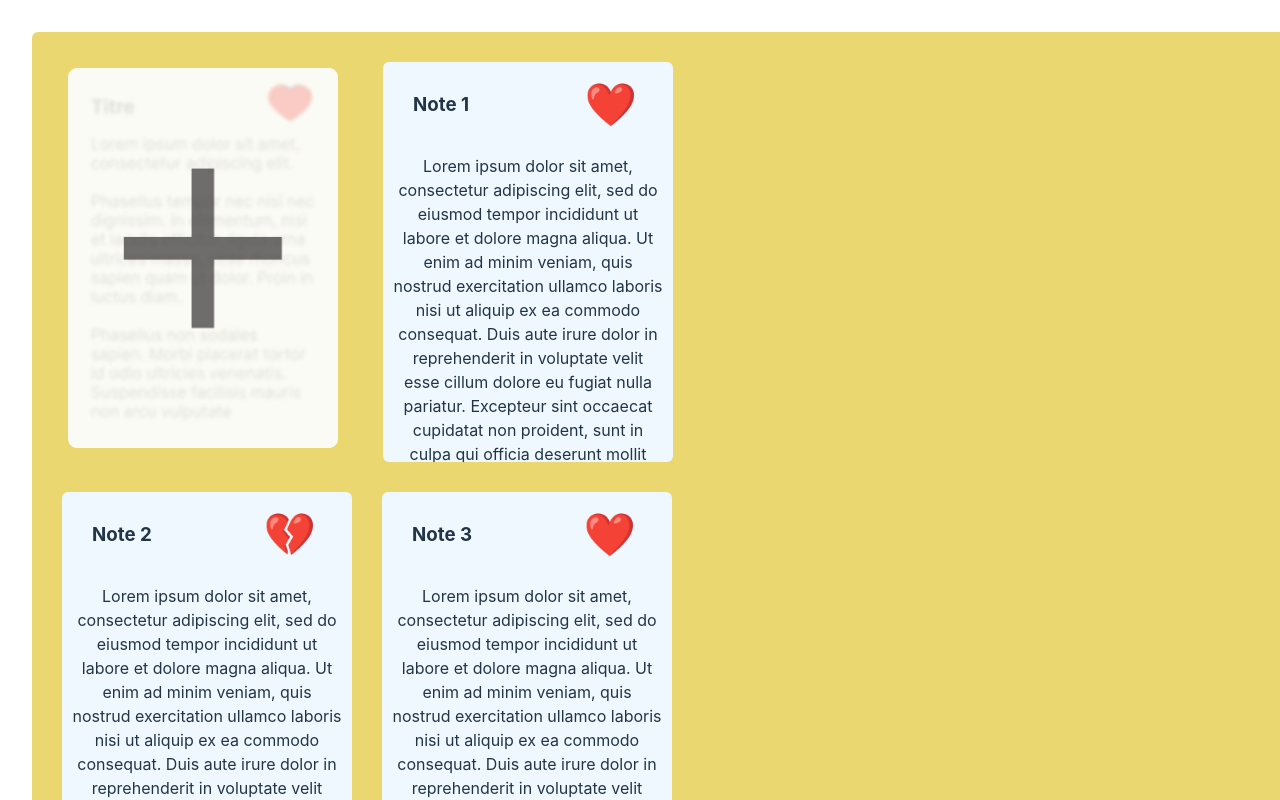
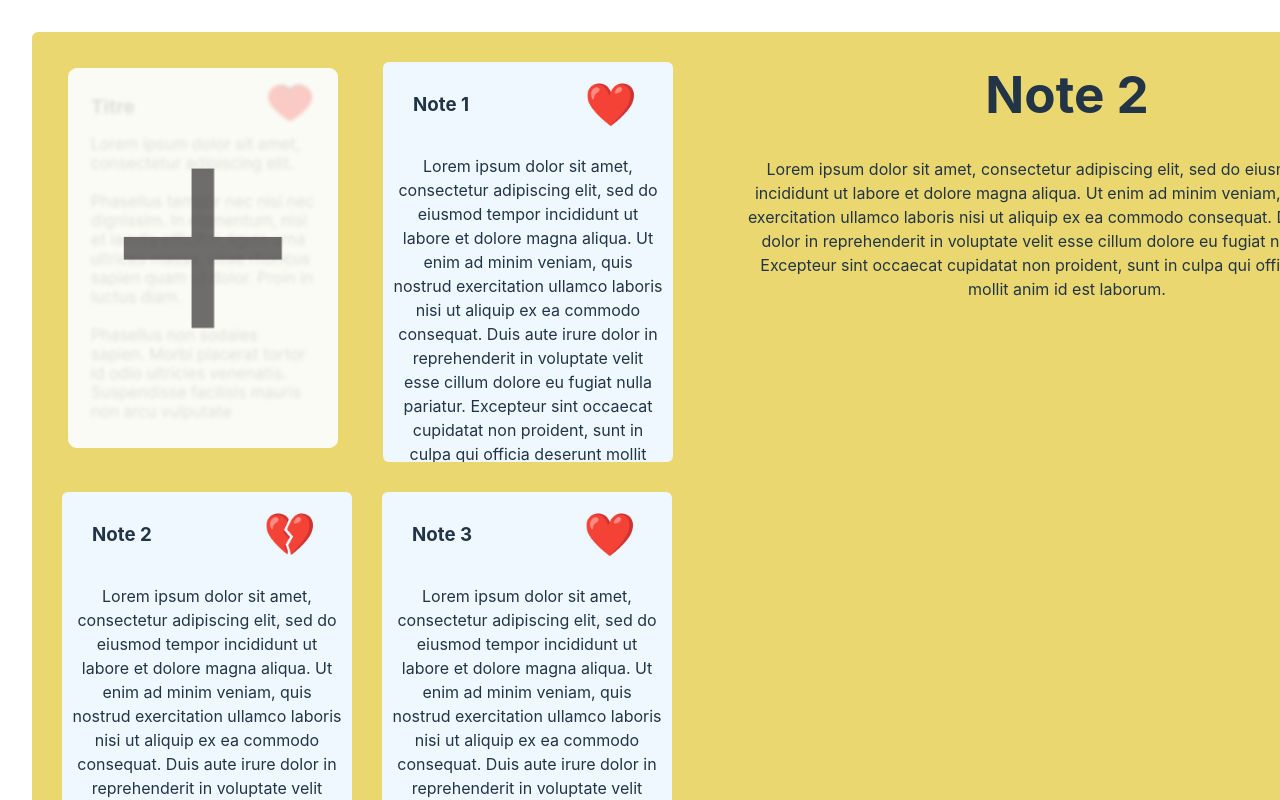
Before and after one commit to sodrar/app-note-adrar, a React (Vite) app: page / in a window 1280 px wide. Shown: the top 800 px of the page. Built offline with nearby package versions, Linux system fonts and the light colour scheme.

Commit message:
Display component implemented

```diff
--- a/src/App.css
+++ b/src/App.css
@@ -71,3 +71,12 @@
   padding: 6px;
   margin-right: 9px;
 }
+
+.display {
+  flex-basis: 50%;
+  margin-right: 80px;
+}
+
+.notes {
+  flex-basis: 50%;
+}
--- a/src/App.jsx
+++ b/src/App.jsx
@@ -2,6 +2,7 @@ import { useState } from 'react'
 import './App.css'
 import { Note } from './components/Note/Note';
 import add from './assets/Notenote_template.png'
+import { Display } from './components/Display/Display';
 
 function App() {
 
@@ -42,6 +43,8 @@ function App() {
     return <Note setMyNotes={setMyNotes} note={note} notes={[...myNotes]} key={i} />
   });
 
+  const [current, setCurrent] = useState(1)
+
   return (
     <div className="app-container">
       <div className='notes'>
@@ -49,7 +52,7 @@ function App() {
         {notesElements}
       </div>
       <div className="display">
-
+        <Display current={myNotes[current]} />
       </div>
     </div>
   )
--- a/src/components/Display/Display.jsx
+++ b/src/components/Display/Display.jsx
@@ -1,7 +1,10 @@
 import './Display.css';
 
-export function Display() {
+export function Display({ current }) {
     return (
-        <h1>Display</h1>
+        <>
+            <h1>{current.title}</h1>
+            <p>{current.content}</p>
+        </>
     )
 }
```
